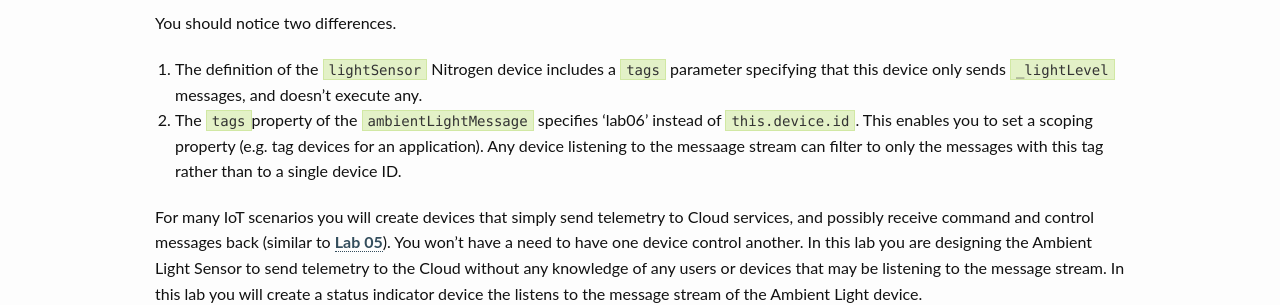
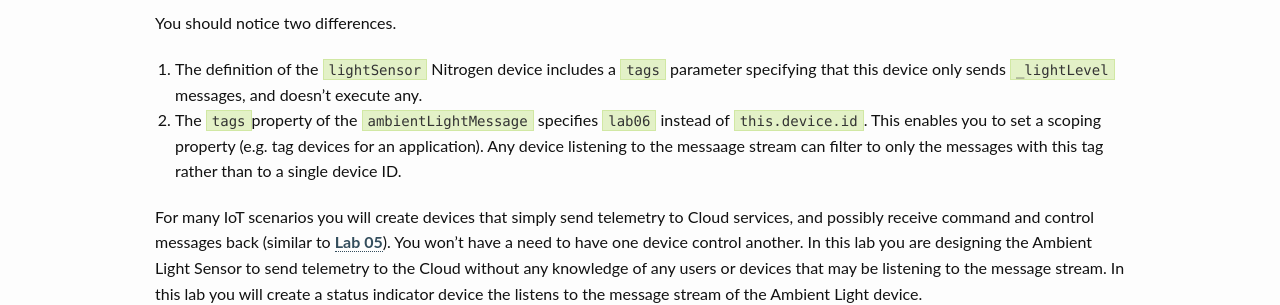
Before and after one commit to ThingLabsIo/ThingLabsIo.github.io, a Jekyll site: the page built from pages/lab006.md, in a window 1280 px wide and 900 px high, scrolled down 4807 px. Shown: the part 150-455 px from the top of the window. Built offline with Jekyll 4.4.1, drawn with Linux system fonts in a browser that asks for light colours.

Commit message:
formatting

```diff
--- a/pages/lab006.md
+++ b/pages/lab006.md
@@ -122,7 +122,7 @@ service.connect(lightSensor, function(err, session, lightSensor) {
 You should notice two differences.
 
 1. The definition of the <code>lightSensor</code> Nitrogen device includes a <code>tags</code> parameter specifying that this device only sends <code>_lightLevel</code> messages, and doesn't execute any.
-2. The <code>tags</code>property of the <code>ambientLightMessage</code> specifies 'lab06' instead of <code>this.device.id</code>. This enables you to set a scoping property (e.g. tag devices for an application). Any device listening to the messaage stream can filter to only the messages with this tag rather than to a single device ID.
+2. The <code>tags</code>property of the <code>ambientLightMessage</code> specifies <code>lab06</code> instead of <code>this.device.id</code>. This enables you to set a scoping property (e.g. tag devices for an application). Any device listening to the messaage stream can filter to only the messages with this tag rather than to a single device ID.
 
 For many IoT scenarios you will create devices that simply send telemetry to Cloud services, and possibly receive command and control messages back (similar to [Lab 05][11]). You won't have a need to have one device control another. In this lab you are designing the Ambient Light Sensor to send telemetry to the Cloud without any knowledge of any users or devices that may be listening to the message stream. In this lab you will create a status indicator device the listens to the message stream of the Ambient Light device.
 
```
